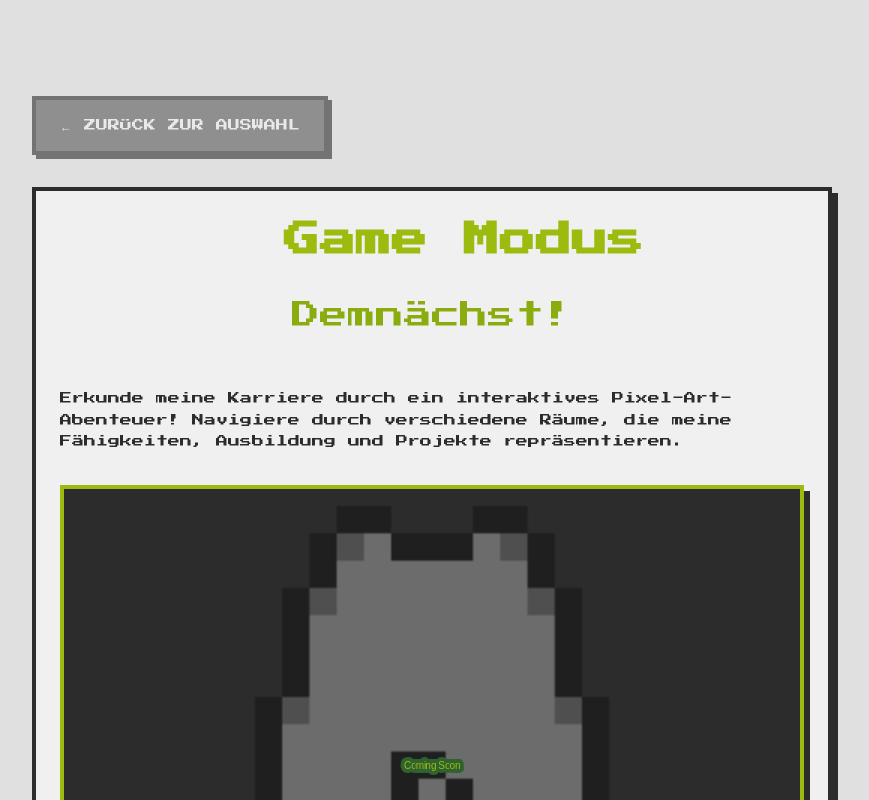
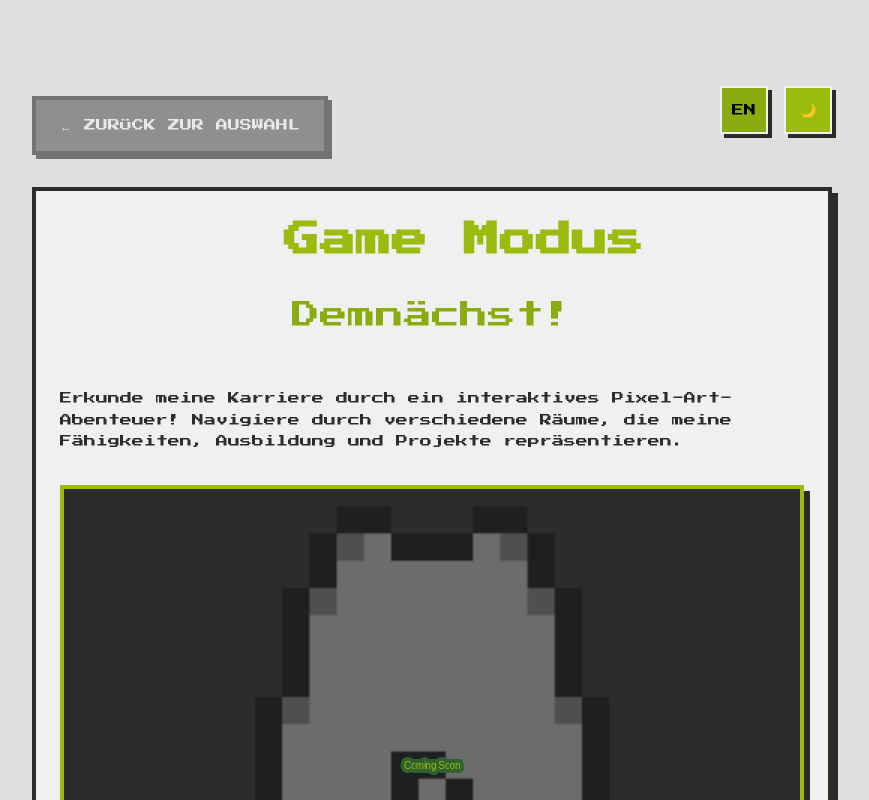
Before and after one commit to ChrisKlemtz/CK-WebDev_Portfolio, a React (Vite) app: page /game in a window 1280 px wide. Shown: the top 800 px of the page, without its empty margins (208-1077 px from the left). Built offline with nearby package versions, Linux system fonts and the light colour scheme.

Commit message:
added theme toggle button to other sites / added language button to game mode site

```diff
--- a/src/components/Game/GameMode.jsx
+++ b/src/components/Game/GameMode.jsx
@@ -1,11 +1,13 @@
 import { useEffect, useRef } from 'react';
 import { Link } from 'react-router-dom';
 import { useTranslation } from '../../i18n/LanguageContext';
+import { useTheme } from '../../contexts/ThemeContext';
 import Phaser from 'phaser';
 import dogGif from '/assets/gifs/dog_anoying.gif';
 
 function GameMode() {
-  const { t } = useTranslation();
+  const { language, toggleLanguage, t } = useTranslation();
+  const { isDarkMode, toggleTheme } = useTheme();
   const gameContainerRef = useRef(null);
   const gameInstanceRef = useRef(null);
 
@@ -60,9 +62,28 @@ function GameMode() {
   return (
     <section className="game-mode">
       <div className="container">
-        <Link to="/" className="game-mode__back-btn retro-btn retro-btn--secondary">
-          {t('game.backToSelection')}
-        </Link>
+        <div className="game-mode__top-bar">
+          <Link to="/" className="game-mode__back-btn retro-btn retro-btn--secondary">
+            {t('game.backToSelection')}
+          </Link>
+
+          <div className="game-mode__actions">
+            <button
+              className="game-mode__lang-toggle"
+              onClick={toggleLanguage}
+              aria-label="Toggle language"
+            >
+              <span className="pixel-icon">{language === 'de' ? 'EN' : 'DE'}</span>
+            </button>
+            <button
+              className="game-mode__theme-toggle"
+              onClick={toggleTheme}
+              aria-label="Toggle dark mode"
+            >
+              <span className="pixel-icon">{isDarkMode ? '☀' : '🌙'}</span>
+            </button>
+          </div>
+        </div>
 
         <div className="retro-box game-mode__box">
           <h2 className="game-mode__title">
--- a/src/components/Landing.jsx
+++ b/src/components/Landing.jsx
@@ -1,11 +1,13 @@
 import { useState } from 'react';
 import { useNavigate } from 'react-router-dom';
 import { useTranslation } from '../i18n/LanguageContext';
+import { useTheme } from '../contexts/ThemeContext';
 
 function Landing() {
   const [isAnimating, setIsAnimating] = useState(false);
   const navigate = useNavigate();
   const { language, toggleLanguage, t } = useTranslation();
+  const { isDarkMode, toggleTheme } = useTheme();
 
   const handlePortfolioClick = () => {
     setIsAnimating(true);
@@ -60,6 +62,14 @@ function Landing() {
             </p>
           </div>
 
+          <div className="landing__toggle-buttons">
+            <button
+              className="landing__theme-toggle"
+              onClick={toggleTheme}
+              aria-label="Toggle dark mode"
+            >
+              {isDarkMode ? '☀' : '🌙'}
+            </button>
             <button
               className="landing__lang-toggle"
               onClick={toggleLanguage}
@@ -69,6 +79,7 @@ function Landing() {
             </button>
           </div>
         </div>
+      </div>
     </section>
   );
 }
--- a/src/styles/main.scss
+++ b/src/styles/main.scss
@@ -1007,6 +1007,82 @@ section {
   display: flex;
   align-items: center;
 
+  &__top-bar {
+    display: flex;
+    justify-content: space-between;
+    align-items: center;
+    margin-bottom: $spacing-lg;
+    gap: $spacing-md;
+
+    @media (max-width: $breakpoint-xs) {
+      flex-direction: column;
+      align-items: stretch;
+      gap: $spacing-sm;
+    }
+  }
+
+  &__actions {
+    display: flex;
+    gap: $spacing-sm;
+    align-items: center;
+
+    @media (max-width: $breakpoint-xs) {
+      justify-content: center;
+    }
+  }
+
+  &__lang-toggle {
+    background-color: $color-accent-yellow;
+    border: 2px solid $color-white;
+    padding: $spacing-xs;
+    cursor: pointer;
+    width: 48px;
+    height: 48px;
+    font-family: $font-primary;
+    font-size: $font-size-small;
+    transition: all $transition-fast;
+    display: flex;
+    align-items: center;
+    justify-content: center;
+    box-shadow: $shadow-small;
+
+    &:hover {
+      background-color: $color-accent-green;
+      transform: translate(2px, 2px);
+      box-shadow: 2px 2px 0 $color-primary-dark;
+    }
+
+    @media (max-width: $breakpoint-xs) {
+      width: 44px;
+      height: 44px;
+    }
+  }
+
+  &__theme-toggle {
+    background-color: $color-accent-green;
+    border: 2px solid $color-white;
+    padding: $spacing-xs;
+    cursor: pointer;
+    width: 48px;
+    height: 48px;
+    font-family: $font-primary;
+    transition: all $transition-fast;
+    display: flex;
+    align-items: center;
+    justify-content: center;
+    box-shadow: $shadow-small;
+
+    &:hover {
+      background-color: $color-accent-yellow;
+      transform: rotate(90deg);
+    }
+
+    @media (max-width: $breakpoint-xs) {
+      width: 44px;
+      height: 44px;
+    }
+  }
+
   &__box {
     max-width: 800px;
     margin: 0 auto;
@@ -1197,6 +1273,56 @@ section {
     font-style: italic;
     margin: 0;
   }
+
+  &__toggle-buttons {
+    position: absolute;
+    top: $spacing-md;
+    right: $spacing-md;
+    display: flex;
+    gap: $spacing-sm;
+    z-index: 10;
+
+    @media (max-width: $breakpoint-xs) {
+      top: $spacing-sm;
+      right: $spacing-sm;
+      gap: $spacing-xs;
+    }
+  }
+
+  &__theme-toggle {
+    background-color: $color-accent-green;
+    border: $border-width solid $color-primary-dark;
+    color: $color-primary-dark;
+    padding: $spacing-xs $spacing-sm;
+    font-family: $font-primary;
+    font-size: $font-size-small;
+    cursor: pointer;
+    box-shadow: $shadow-small;
+    transition: all $transition-fast;
+    text-align: center;
+    display: inline-flex;
+    align-items: center;
+    justify-content: center;
+    width: 48px;
+    height: 48px;
+
+    &:hover {
+      background-color: $color-accent-yellow;
+      transform: translate(2px, 2px);
+      box-shadow: 2px 2px 0 $color-primary-dark;
+    }
+
+    &:active {
+      transform: translate(4px, 4px);
+      box-shadow: none;
+    }
+
+    @media (max-width: $breakpoint-xs) {
+      width: 44px;
+      height: 44px;
+      font-size: 11px;
+    }
+  }
 }
 
 // Home Page (Portfolio Mode)
@@ -1322,9 +1448,13 @@ section {
 // Game Mode back button
 .game-mode__back-btn {
   display: inline-block;
-  margin-bottom: $spacing-lg;
   padding: $spacing-sm $spacing-md !important;
   font-size: $font-size-small !important;
+
+  @media (max-width: $breakpoint-xs) {
+    width: 100%;
+    text-align: center;
+  }
 }
 
 // Header back button
@@ -1367,11 +1497,46 @@ section {
   margin-left: $spacing-sm;
 }
 
-.landing__lang-toggle {
+.landing__toggle-buttons {
   position: absolute;
   top: $spacing-md;
   right: $spacing-md;
+  display: flex;
+  gap: $spacing-sm;
   z-index: 10;
+}
+
+.landing__theme-toggle {
+  background-color: $color-accent-green;
+  border: $border-width solid $color-primary-dark;
+  color: $color-primary-dark;
+  width: 48px;
+  height: 48px;
+  display: inline-flex;
+  align-items: center;
+  justify-content: center;
+  font-family: $font-primary;
+  font-size: $font-size-large;
+  cursor: pointer;
+  box-shadow: $shadow-small;
+  transition: all $transition-fast;
+  padding: 0;
+
+  &:hover {
+    background-color: $color-accent-yellow;
+    transform: translate(2px, 2px);
+    box-shadow: 2px 2px 0 $color-primary-dark;
+  }
+
+  &:active {
+    transform: translate(4px, 4px);
+    box-shadow: none;
+  }
+}
+
+.landing__lang-toggle {
+  width: 48px;
+  height: 48px;
 }
 
 // Back to Top Button
@@ -1716,6 +1881,26 @@ body.dark-mode {
       background-color: rgba(0, 217, 255, 0.1);
       border-left-color: $color-dark-accent-cyan;
     }
+
+    &__lang-toggle {
+      background-color: $color-dark-accent-cyan;
+      border-color: $color-dark-text;
+      color: $color-dark-bg;
+
+      &:hover {
+        background-color: $color-dark-accent-blue;
+        box-shadow: 2px 2px 0 $color-dark-text;
+      }
+    }
+
+    &__theme-toggle {
+      background-color: $color-dark-accent-cyan;
+      border-color: $color-dark-text;
+
+      &:hover {
+        background-color: $color-dark-accent-blue;
+      }
+    }
   }
 
   .feature-item {
@@ -1748,4 +1933,16 @@ body.dark-mode {
       box-shadow: 2px 2px 0 $color-dark-text;
     }
   }
-}
+
+  // Landing Theme Toggle
+  .landing__theme-toggle {
+    background-color: $color-dark-accent-cyan;
+    border-color: $color-dark-text;
+    color: $color-dark-bg;
+
+    &:hover {
+      background-color: $color-dark-accent-blue;
+      box-shadow: 2px 2px 0 $color-dark-text;
+    }
+  }
+}
```
Lines whose indentation alone changed are shown as unchanged.
